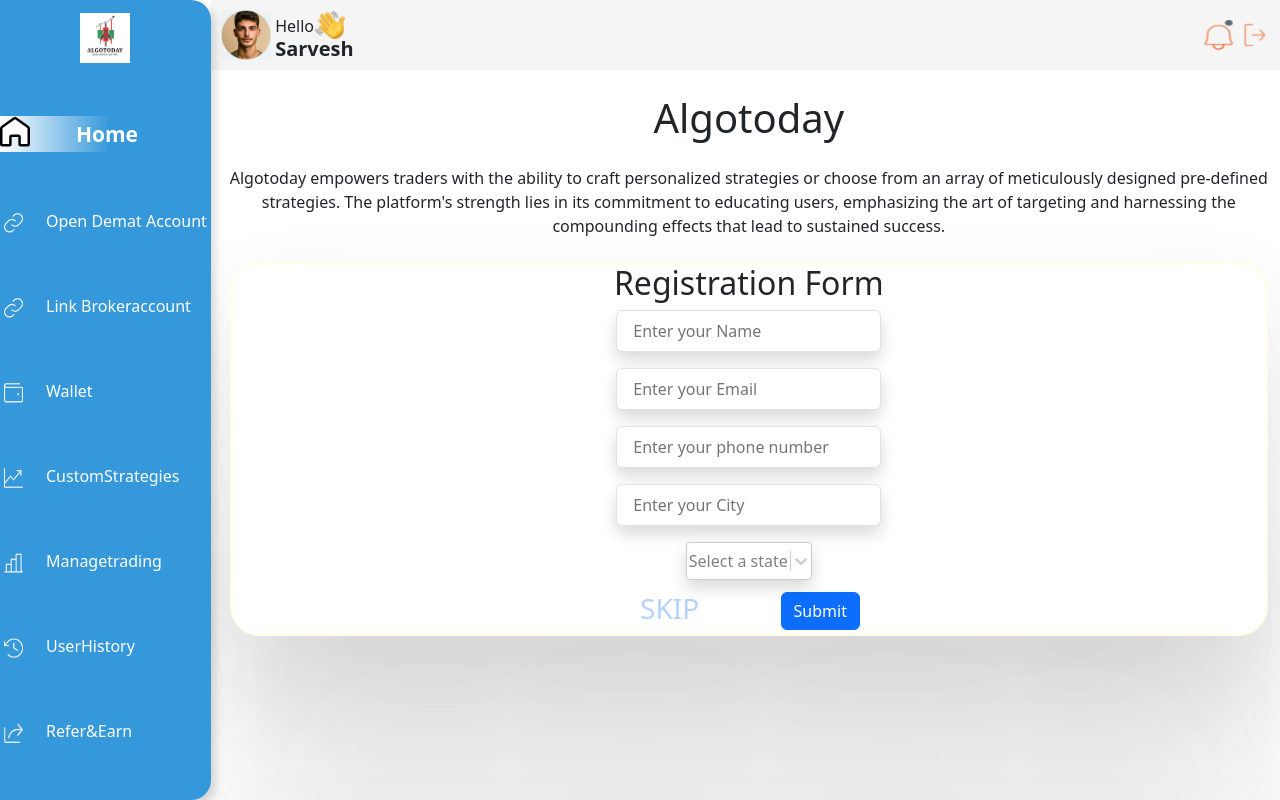
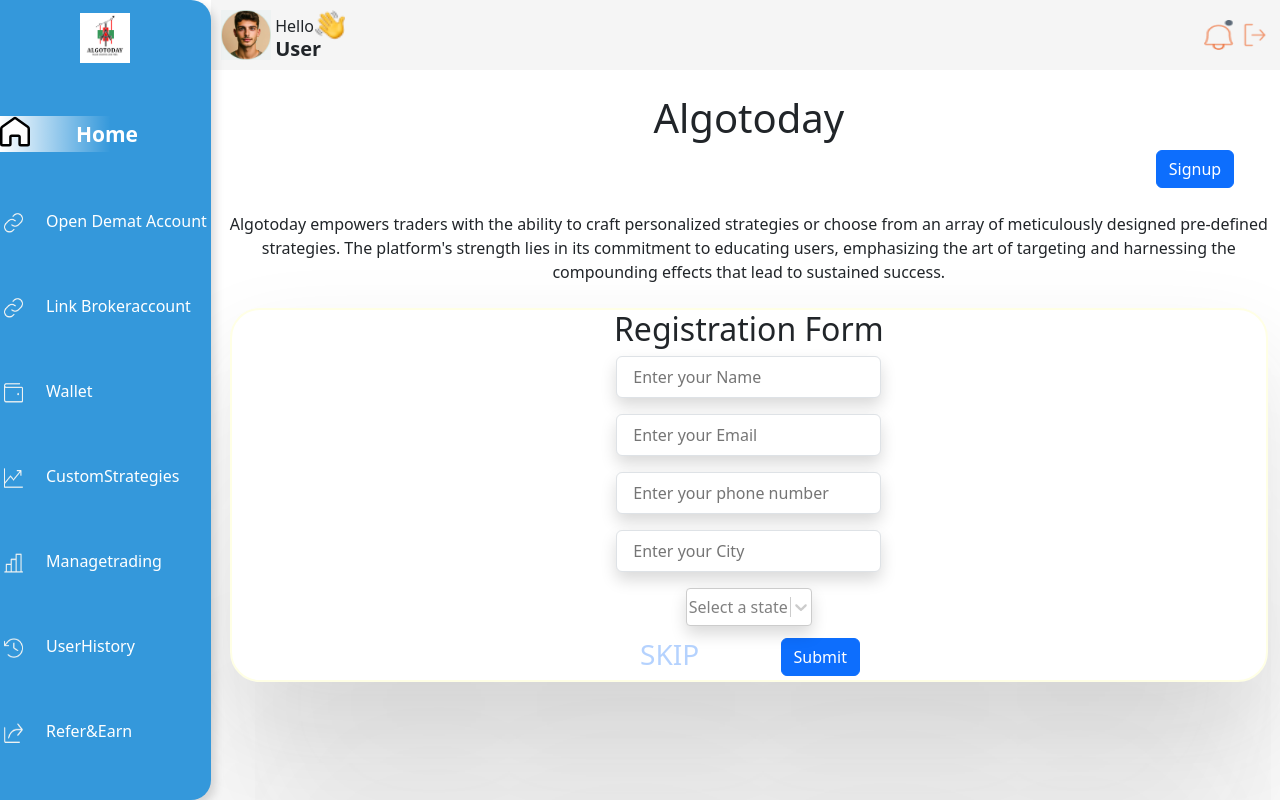
Before and after one commit to sarveshsta/algo-today-react, a React (Create React App) app: page / in a window 1280 px wide. Built offline with nearby package versions, Linux system fonts and the light colour scheme.

Commit message:
Added signup button in Home

```diff
--- a/src/components/navbar/HorizontalNav.js
+++ b/src/components/navbar/HorizontalNav.js
@@ -14,7 +14,7 @@
         src={require("../../assets/icons/handicon.png")}
         alt="image"
       />
-      <h2 className="Horizontalheading">Sarvesh</h2>
+      <h2 className="Horizontalheading">User</h2>
       <h3 className="Horizontalheading1">Hello</h3>
       <img
         className="Horizontalimg2"
--- a/src/user/Home.js
+++ b/src/user/Home.js
@@ -133,6 +133,7 @@
             {" "}
             Algotoday
           </h1>
+          <Link to="/signup"><button id="signup-button-home" type="button" class="btn btn-primary">Signup</button></Link>
         </div>
 
         <div
--- a/src/user/home.css
+++ b/src/user/home.css
@@ -88,6 +88,11 @@
   margin-right: 3rem;
 }
 
+#signup-button-home{
+  position: relative;
+    left: 42%;
+}
+
 @media screen and (max-width: 768px) {
   .home-main-div {
     margin: 0px;
```
Also changed, not shown: 12 other files (tests, documents, lock files or other folders).
